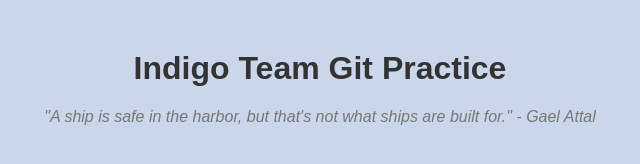
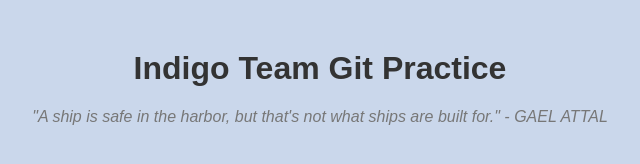
Before and after one commit to jakeives02/GitLab, a plain HTML site: page index.html in a window 1280 px wide. Shown: the full height of the page, 320-960 px from the left. Drawn offline with Linux system fonts and the light colour scheme.

Commit message:
Developer 2; Step 13 complete.

```diff
--- a/index.html
+++ b/index.html
@@ -11,7 +11,7 @@
         </h1>
         <blockquote>
 
-            "A ship is safe in the harbor, but that's not what ships are built for." - Gael Attal
+            "A ship is safe in the harbor, but that's not what ships are built for." - GAEL ATTAL
 
         </blockquote>
 		<p>
```
